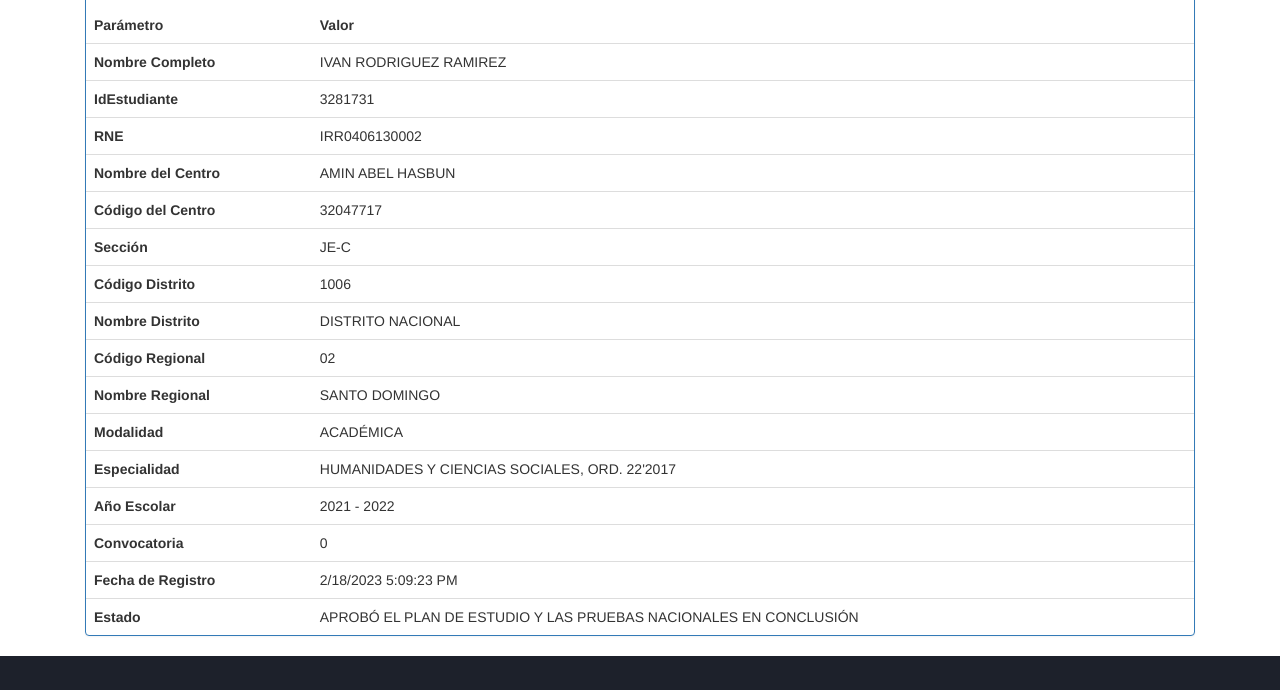
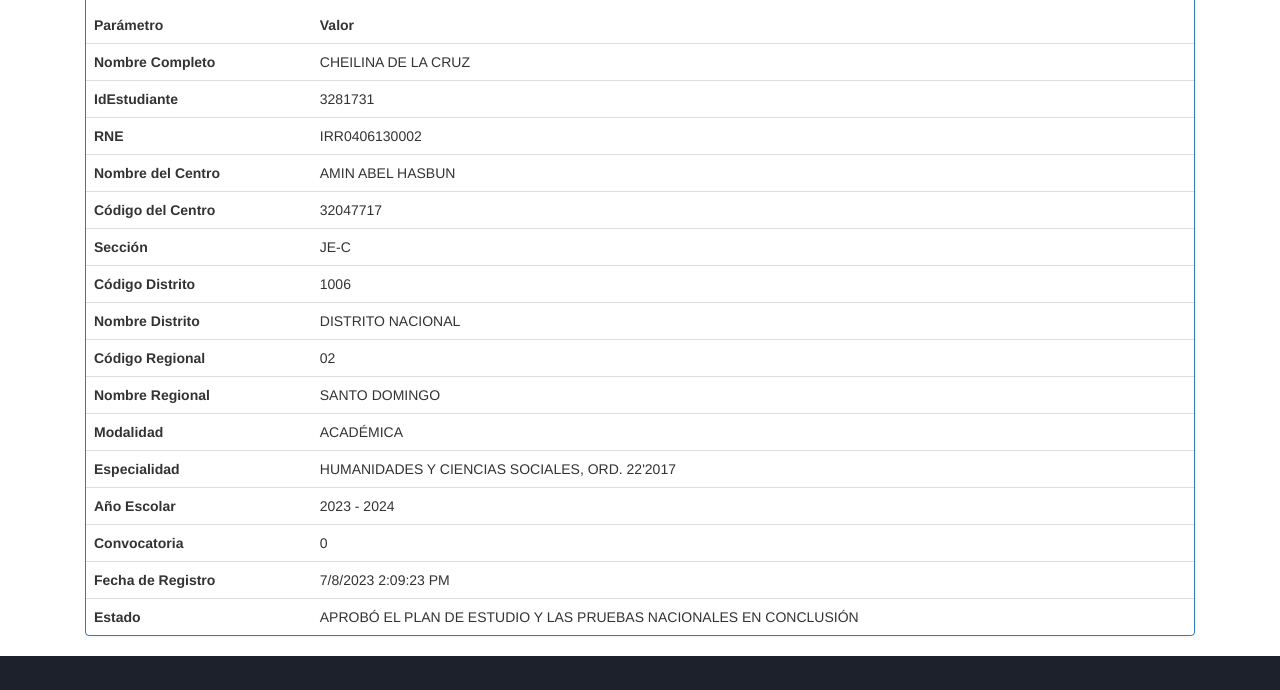
Before and after one commit to Distritonacional/Distritonacional.github.io, a plain HTML site: page index124d.html in a window 1280 px wide. Shown: the part 493-1183 px from the top of the page. Drawn offline with Linux system fonts and the light colour scheme; a script that the page names is missing.

Commit message:
Update index124d.html

```diff
--- a/index124d.html
+++ b/index124d.html
@@ -150,7 +150,7 @@ return true;
 
                         <tr>
                             <td><b>Nombre Completo</b> </td>
-                            <td>IVAN RODRIGUEZ RAMIREZ</td>
+                            <td>CHEILINA DE LA CRUZ</td>
                         </tr>
 
                         <tr>
@@ -210,7 +210,7 @@ return true;
 
                         <tr>
                             <td><b>Año Escolar</b> </td>
-                            <td>2021 - 2022</td>
+                            <td>2023 - 2024</td>
                         </tr>
 
                         <tr>
@@ -220,7 +220,7 @@ return true;
 
                         <tr>
                             <td><b>Fecha de Registro</b> </td>
-                            <td>2/18/2023 5:09:23 PM</td>
+                            <td>7/8/2023 2:09:23 PM</td>
                         </tr>
 
                         <tr>
```
